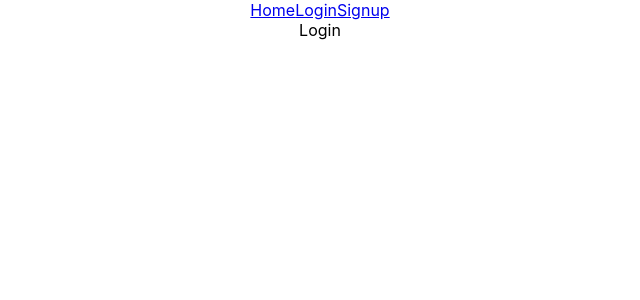
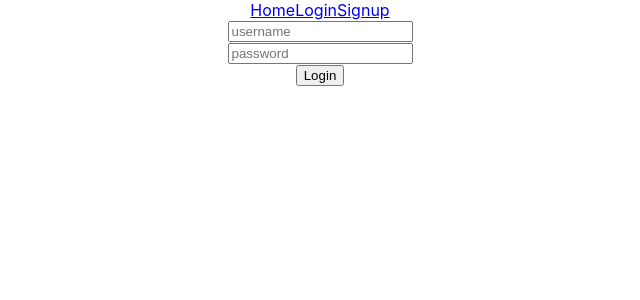
Before and after one commit to OfficialSiddharthBisht/advance-todo-application, a React (Create React App) app: page /login in a window 1280 px wide. Shown: the top 300 px of the page, without its empty margins (320-960 px from the left). Built offline with nearby package versions, Linux system fonts and the light colour scheme.

Commit message:
NEW :- Added Login Functionality to the aplication

```diff
--- a/src/pages/Login.jsx
+++ b/src/pages/Login.jsx
@@ -1,10 +1,51 @@
 import React from "react";
+import axios from "axios";
 
+const initialState ={
+    username: "",
+    password: "",
+}
 const Login = () => {
+    const [loginData,setLoginData] = React.useState(initialState);
+
+    const handleChange = (e) =>{
+        const {name , value} = e.target;
+        setLoginData(prev =>(
+            {...prev,[name] : value}
+        ));
+    }
+
+    const handleLogin = (e) =>{
+        Object.values(loginData).forEach(el => {
+            let isValid = true;
+            if(!el){
+                isValid = false;
+            }
+            if(!isValid){
+                return alert("Please fill all the fields");
+            }
+        })
+        axios({
+            method: "POST",
+            url: "https://masai-api-mocker.herokuapp.com/auth/login",
+            data : loginData
+        }).then(res => {
+
+        }).catch(res =>{
+
+        })
+    }
     return(
-        <>
-            Login
-        </>
+        <div>
+            {
+            Object.keys(loginData).map(elem =>(
+                <div>
+                    <input key = {elem} onChange = {handleChange} value = {loginData[elem]} type = "text" placeholder= {elem} />
+                </div>
+            ))
+            }
+            <button onClick={handleLogin}>Login</button>
+        </div>
     )
 }
 
```
